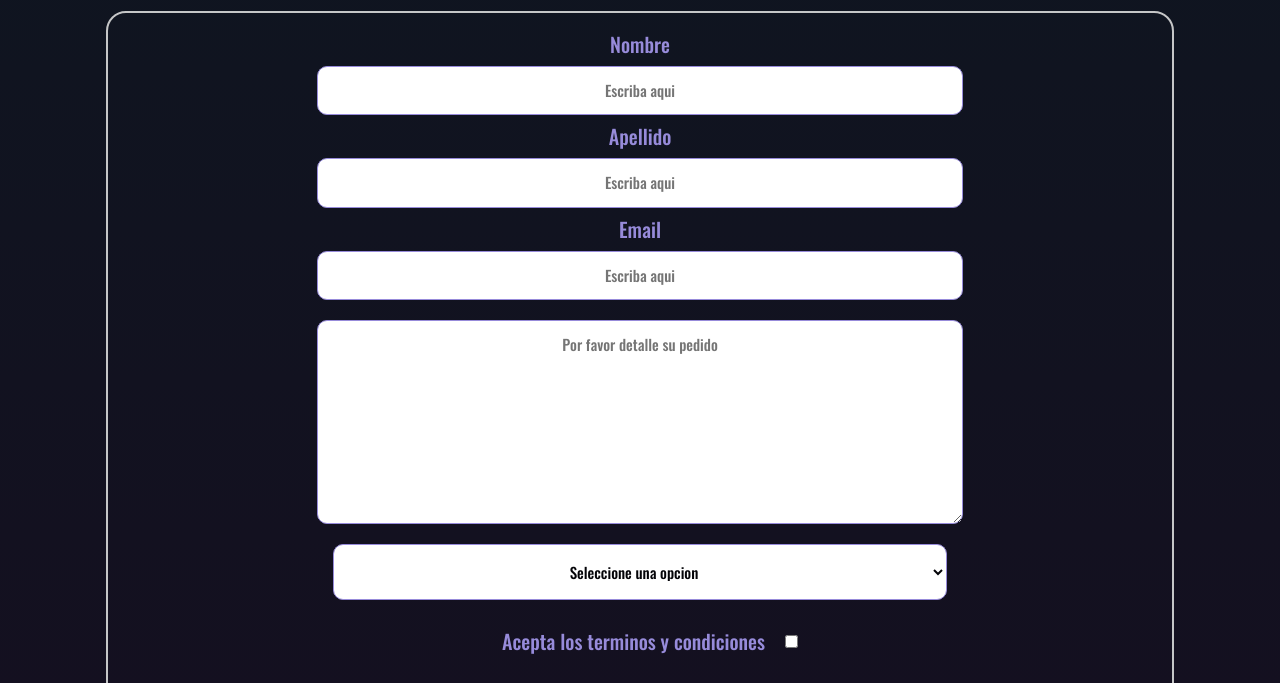
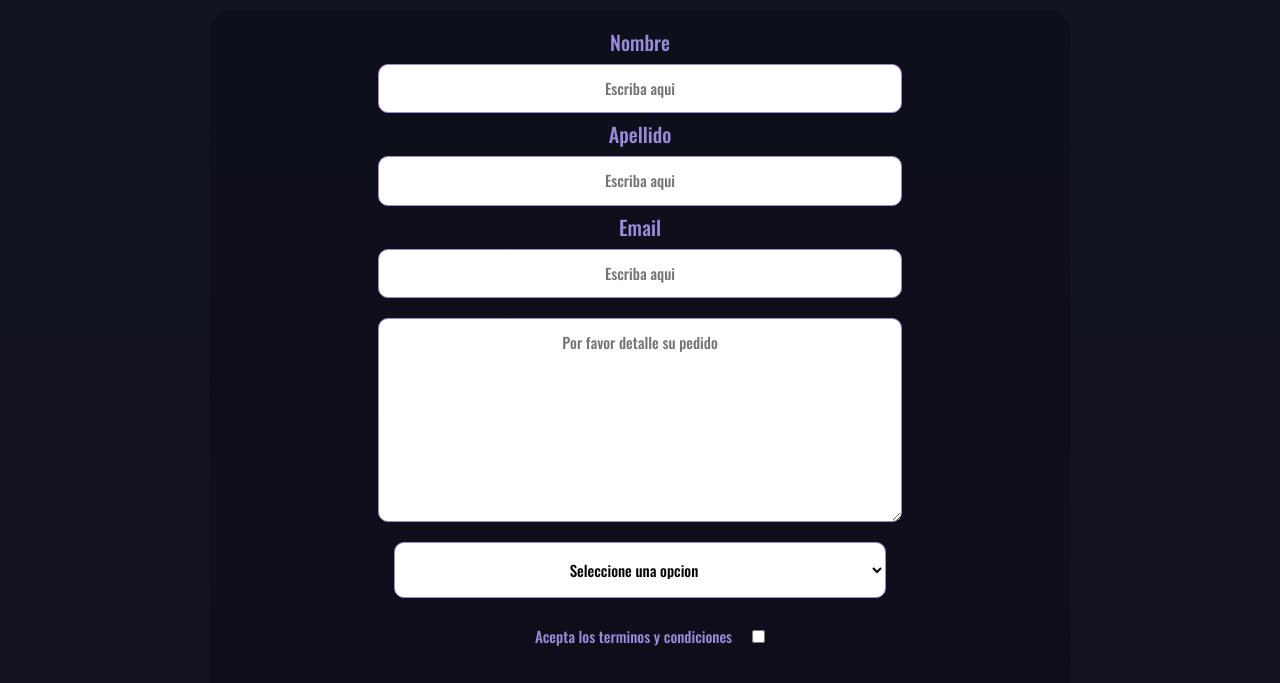
Before and after one commit to ArruaBrian/rose, a plain HTML site: page pages/contacto.html in a window 1280 px wide. Shown: the part 238-921 px from the top of the page. Drawn offline with Linux system fonts and the light colour scheme.

Commit message:
Rose v0.5.2

```diff
--- a/pages/contacto.html
+++ b/pages/contacto.html
@@ -62,7 +62,7 @@
         <h2 class="text__s violeta m-0">Contacto</h2>
 
 
-        <div class="contacto__form__container m-4">
+        <div class="contacto__form__container">
 
             <form class="contacto__form" action="">
 
@@ -90,7 +90,7 @@
 
                 <div class="contacto__terminos">
 
-                    <p class="text__xs violeta m-2">Acepta los terminos y condiciones</p>
+                    <p class="text__xxs violeta m-2">Acepta los terminos y condiciones</p>
                     <input required type="checkbox" id="">
 
                 </div>
--- a/scss/styles.scss
+++ b/scss/styles.scss
@@ -737,7 +737,7 @@ body {
 
         // Usamos el include porque no podemos extender en un media
 
-        @include font-size(10px);
+        @include font-size(16px);
 
     }
 
@@ -1111,16 +1111,11 @@ body {
 .contacto__form__container{
 
     @include flexbox(column, center, center, 1);
-    width: 100%;
-    border: $gris solid 2px;
+    width: 80%;
     border-radius: 20px;
     padding: 20px;
-
-    @include media-up(md){
-
-        width: 90%
-
-    }
+    margin: 40px 0px 40px 0px;
+    background-color: #04040833;
 
 
 }
```
Also changed, not shown: css/styles.css, 1 other file.
